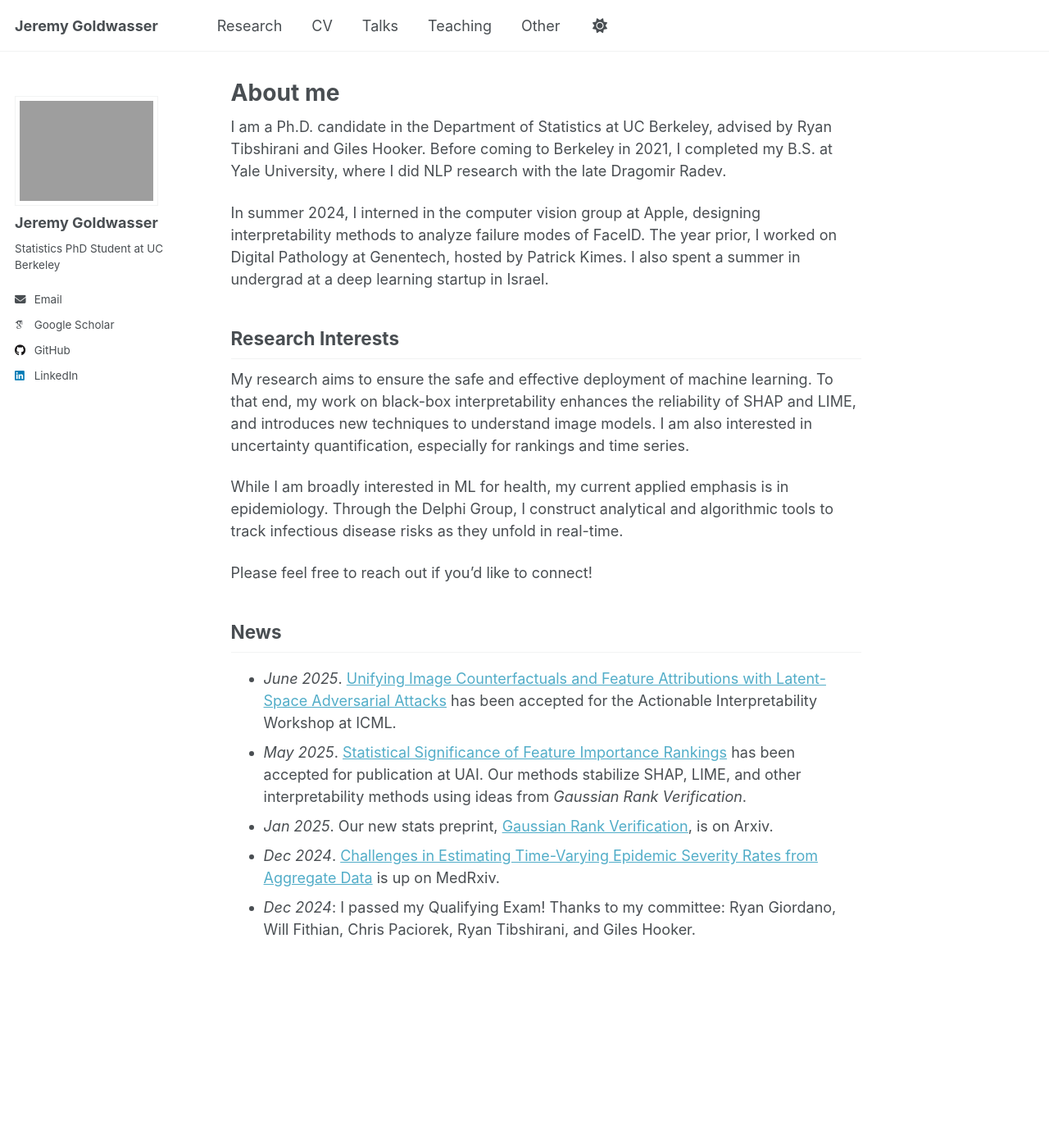
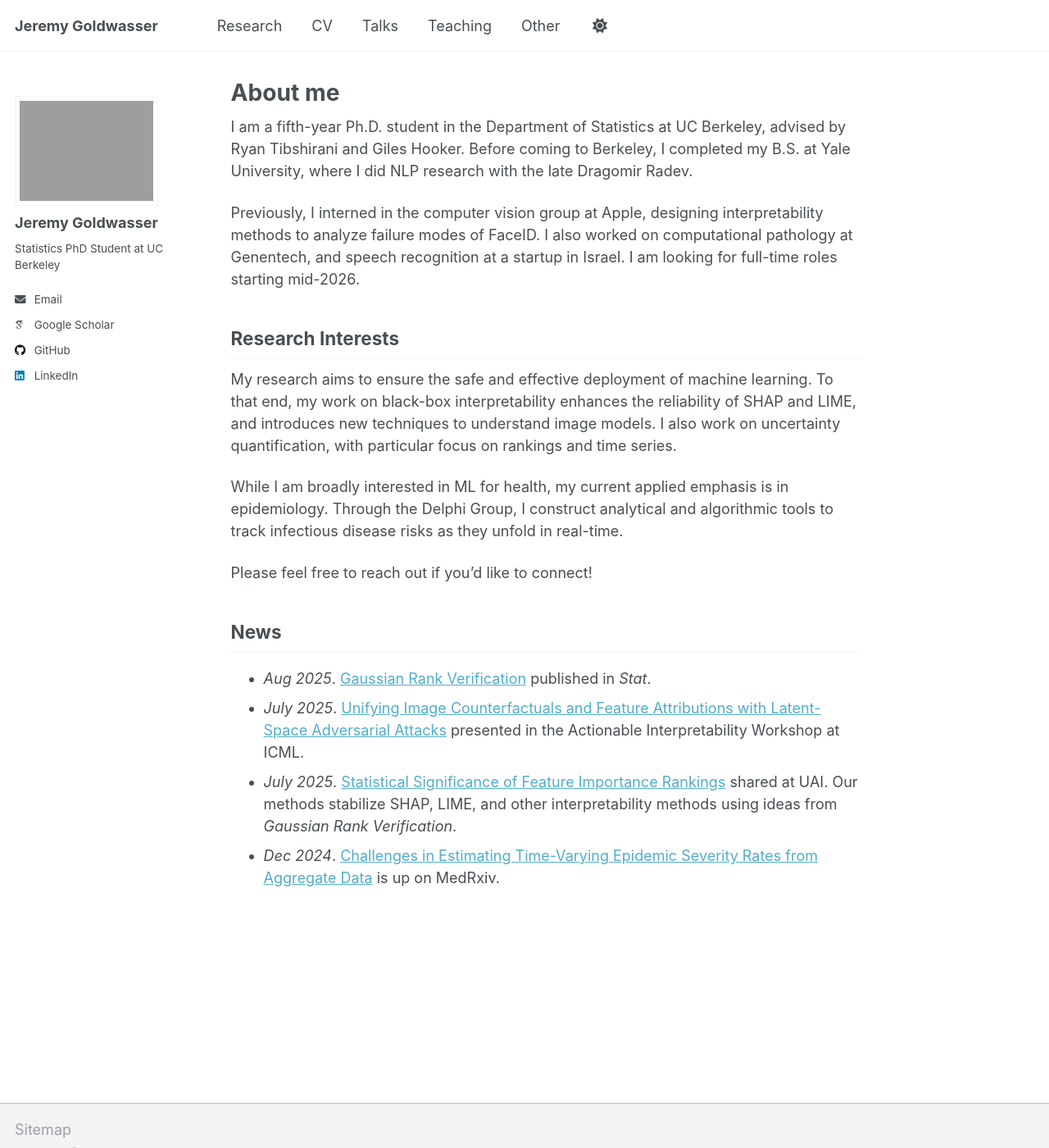
Before and after one commit to jeremy-goldwasser/jeremy-goldwasser.github.io, a Jekyll site: the page built from _pages/about.md, in a window 1280 px wide and 1400 px high. Shown: the whole window at 82% size. Built offline with Jekyll 4.4.1, drawn with Linux system fonts in a browser that asks for light colours; some web fonts are replaced.

Commit message:
Update about.md

```diff
--- a/_pages/about.md
+++ b/_pages/about.md
@@ -9,22 +9,22 @@ redirect_from:
 ---
 
 
-I am a Ph.D. candidate in the Department of Statistics at UC Berkeley, advised by Ryan Tibshirani and Giles Hooker. Before coming to Berkeley in 2021, I completed my B.S. at Yale University, where I did NLP research with the late Dragomir Radev.
+I am a fifth-year Ph.D. student in the Department of Statistics at UC Berkeley, advised by Ryan Tibshirani and Giles Hooker. Before coming to Berkeley, I completed my B.S. at Yale University, where I did NLP research with the late Dragomir Radev.
 
-In summer 2024, I interned in the computer vision group at Apple, designing interpretability methods to analyze failure modes of FaceID. The year prior, I worked on Digital Pathology at Genentech, hosted by Patrick Kimes. I also spent a summer in undergrad at a deep learning startup in Israel.
-
+Previously, I interned in the computer vision group at Apple, designing interpretability methods to analyze failure modes of FaceID. I also worked on computational pathology at Genentech, and speech recognition at a startup in Israel. I am looking for full-time roles starting mid-2026.
+<!-- in 2021; hosted by Patrick Kimes -->
 
 ## Research Interests
 
-My research aims to ensure the safe and effective deployment of machine learning. To that end, my work on black-box interpretability enhances the reliability of SHAP and LIME, and introduces new techniques to understand image models. I am also interested in uncertainty quantification, especially for rankings and time series.
+My research aims to ensure the safe and effective deployment of machine learning. To that end, my work on black-box interpretability enhances the reliability of SHAP and LIME, and introduces new techniques to understand image models. I also work on uncertainty quantification, with particular focus on rankings and time series.
 
 While I am broadly interested in ML for health, my current applied emphasis is in epidemiology. Through the Delphi Group, I construct analytical and algorithmic tools to track infectious disease risks as they unfold in real-time.
 
 Please feel free to reach out if you'd like to connect!
 
 ## News
-- *June 2025*. [Unifying Image Counterfactuals and Feature Attributions with Latent-Space Adversarial Attacks](https://arxiv.org/abs/2504.15479) has been accepted for the Actionable Interpretability Workshop at ICML.
-- *May 2025*. [Statistical Significance of Feature Importance Rankings](https://arxiv.org/abs/2401.15800) has been accepted for publication at UAI. Our methods stabilize SHAP, LIME, and other interpretability methods using ideas from *Gaussian Rank Verification*.
-- *Jan 2025*. Our new stats preprint, [Gaussian Rank Verification](https://arxiv.org/abs/2501.14142), is on Arxiv.
+- *Aug 2025*. [Gaussian Rank Verification](https://arxiv.org/abs/2501.14142) published in *Stat*.
+- *July 2025*. [Unifying Image Counterfactuals and Feature Attributions with Latent-Space Adversarial Attacks](https://arxiv.org/abs/2504.15479) presented in the Actionable Interpretability Workshop at ICML.
+- *July 2025*. [Statistical Significance of Feature Importance Rankings](https://arxiv.org/abs/2401.15800) shared at UAI. Our methods stabilize SHAP, LIME, and other interpretability methods using ideas from *Gaussian Rank Verification*.
 - *Dec 2024*. [Challenges in Estimating Time-Varying Epidemic Severity Rates from Aggregate Data](https://www.medrxiv.org/content/10.1101/2024.12.27.24319518v1) is up on MedRxiv.
-- *Dec 2024*: I passed my Qualifying Exam! Thanks to my committee: Ryan Giordano, Will Fithian, Chris Paciorek, Ryan Tibshirani, and Giles Hooker.
+<!-- - *Dec 2024*: I passed my Qualifying Exam! Thanks to my committee: Ryan Giordano, Will Fithian, Chris Paciorek, Ryan Tibshirani, and Giles Hooker. -->
```
